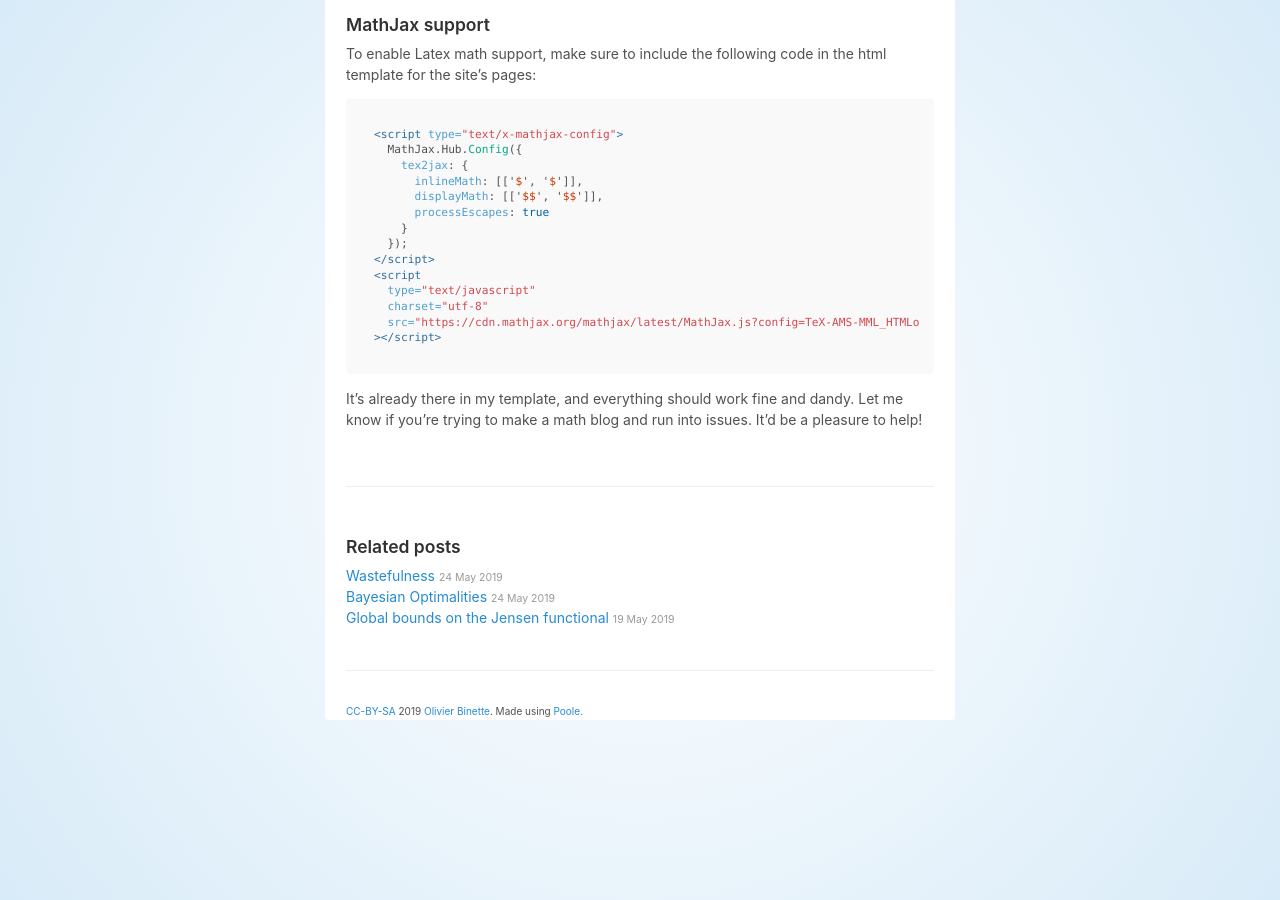
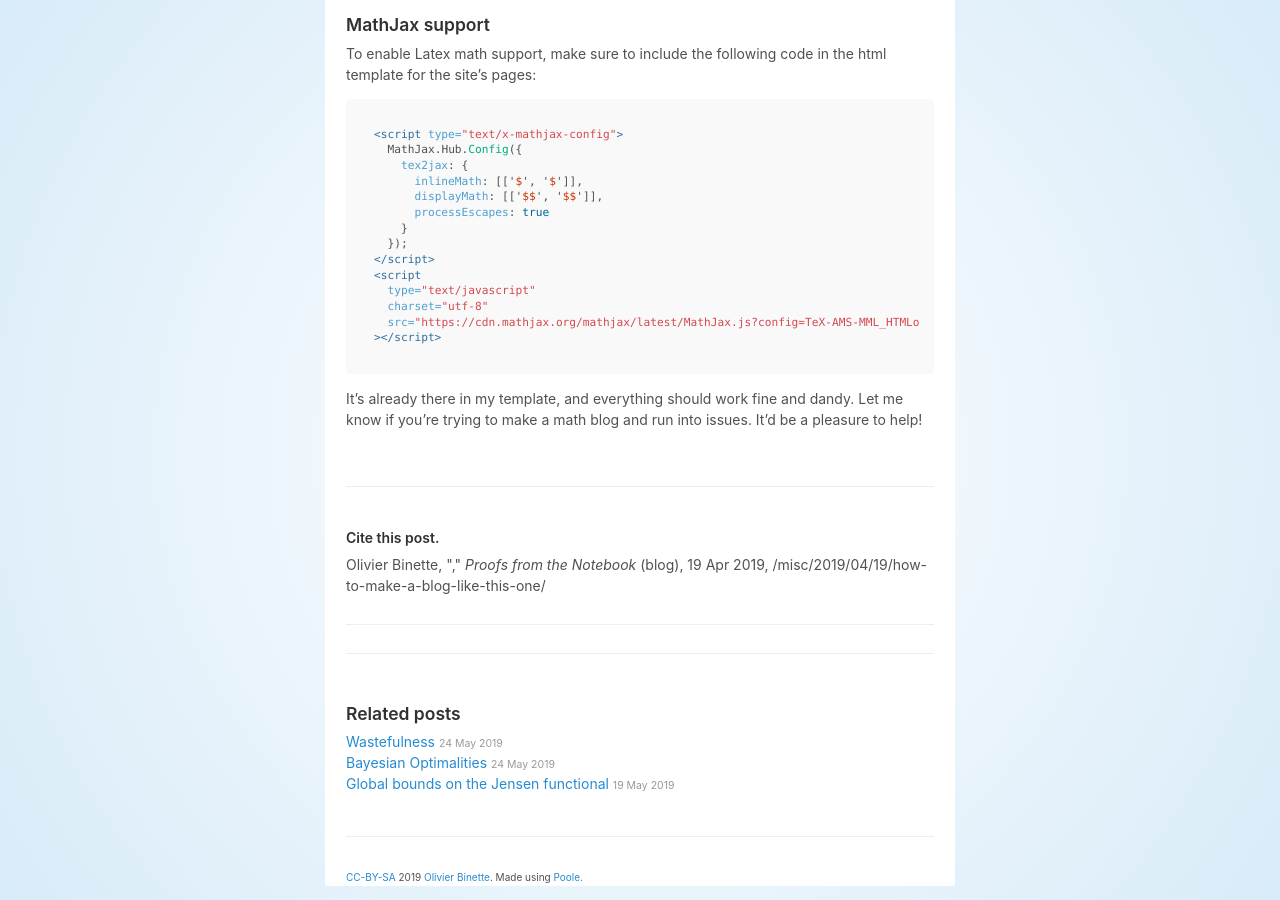
Before and after one commit to OlivierBinette/blog, a Jekyll site: the page built from _posts/2019-04-19-how-to-make-a-blog-like-this-one.md, in a window 1280 px wide and 900 px high, scrolled down 706 px. Built offline with Jekyll 4.4.1, drawn with Linux system fonts in a browser that asks for light colours; nearby versions of some CDN libraries.

Commit message:
Update post.html

```diff
--- a/_layouts/post.html
+++ b/_layouts/post.html
@@ -19,6 +19,12 @@ layout: default
   {{ content }}
 </article>
 
+<aside class="related">
+<h4>Cite this post.</h4>
+Olivier Binette, "{{ post.title }}," <i>Proofs from the Notebook</i> (blog), {{ page.date | date_to_string }}, {{ page.url }}
+</aside>
+
+
 {% if site.related_posts != empty %}
 <aside class="related">
   <h3>Related posts</h3>
```
